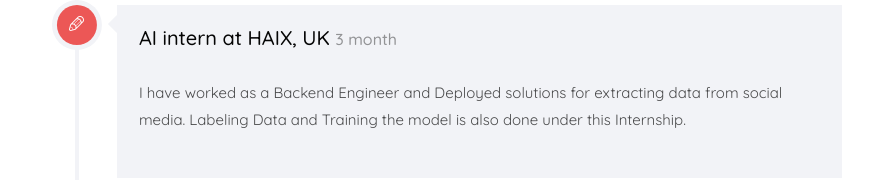
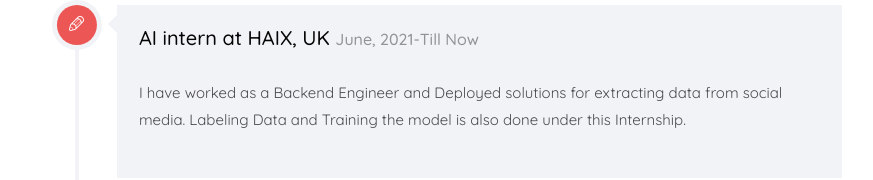
Before and after one commit to mithun40/me, a plain HTML site: page index.html in a window 1280 px wide. Shown: the part 4364-4544 px from the top of the page, without its empty margins (347-1220 px from the left). Drawn offline with nearby package versions, Linux system fonts and the light colour scheme; files whose address does not match are found by name; a web font is replaced by a local one.

Commit message:
Updating Work experience
The Update is basically Done into HAix Work

```diff
--- a/index.html
+++ b/index.html
@@ -389,7 +389,7 @@ Copyright &copy;<script>document.write(new Date().getFullYear());</script> All r
 					                  <i class="icon-pen2"></i>
 					               </div>
 					               <div class="timeline-label">
-					               	<h2><a href="#">AI intern at HAIX, UK</a> <span>3 month</span></h2>
+					               	<h2><a href="#">AI intern at HAIX, UK</a> <span>June, 2021-Till Now</span></h2>
 					                  <p>I have worked as a Backend Engineer and Deployed solutions for extracting data from social media. Labeling Data and Training the model is also done under this Internship.</p>
 					               </div>
 					            </div>
```
